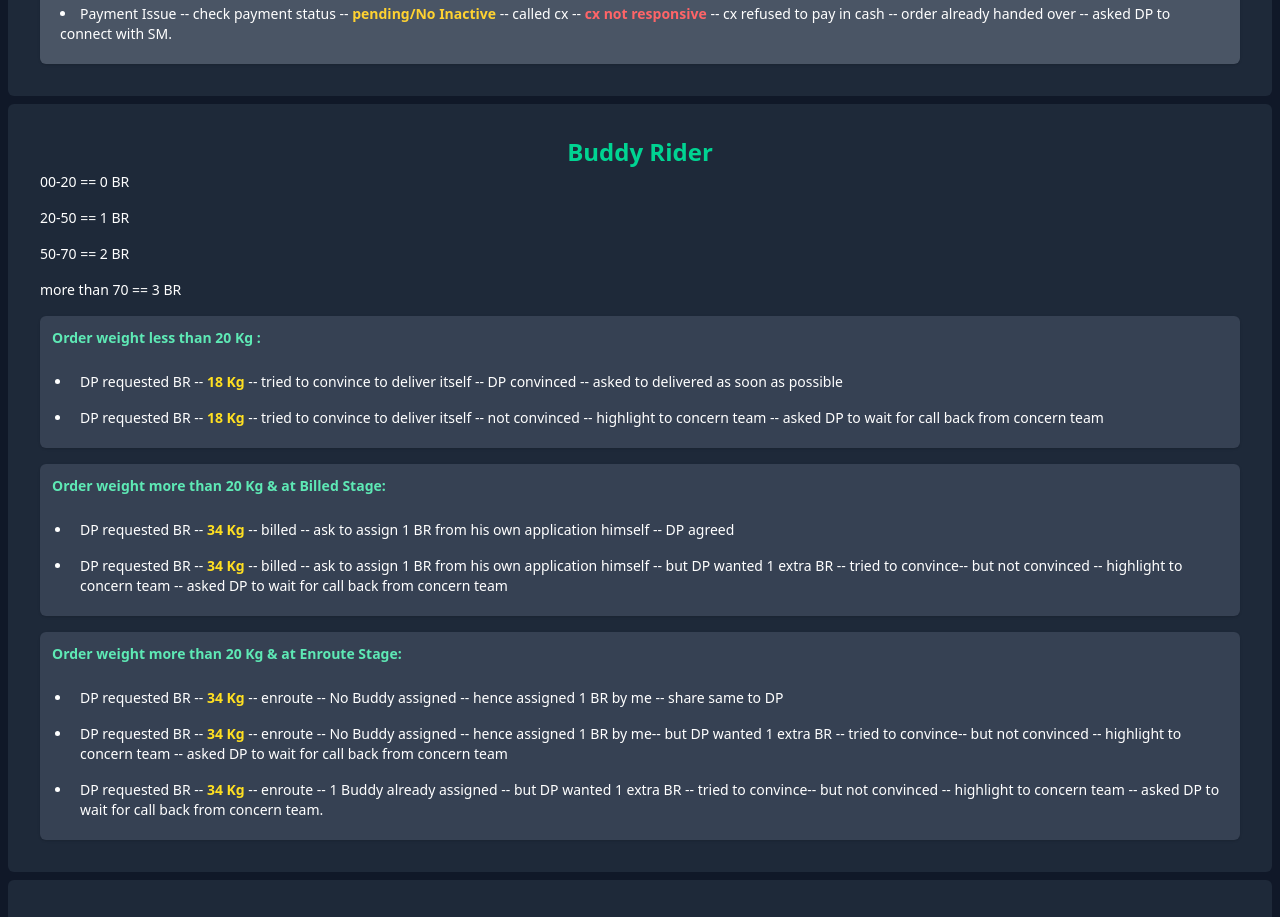
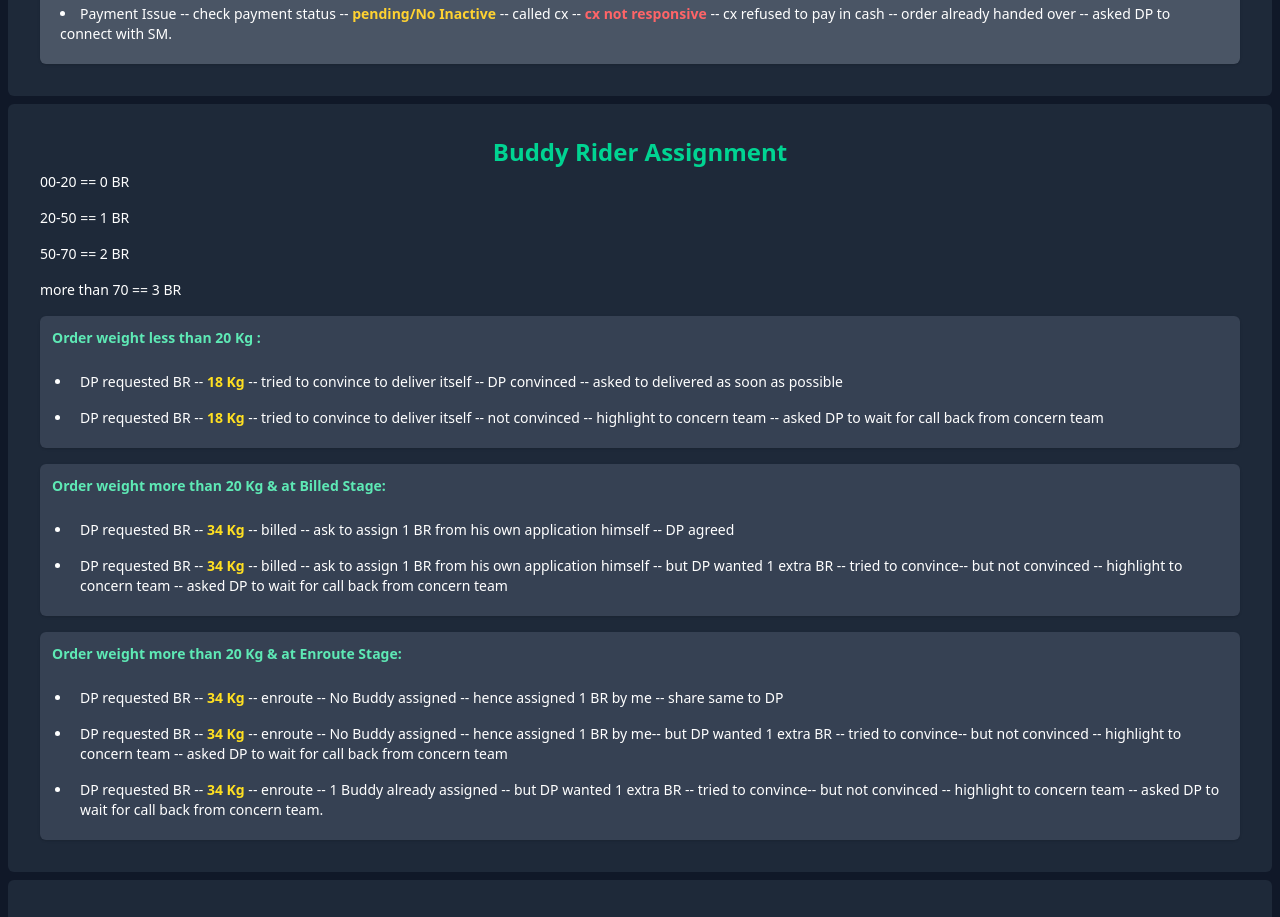
Before and after one commit to Code-with-Sahani/Blinket-DP, a React (Vite) app: page / in a window 1280 px wide. Shown: the part 7300-8217 px from the top of the page. Built offline with nearby package versions, Linux system fonts and the light colour scheme.

Commit message:
Update BuddyRider.jsx

```diff
--- a/src/Components/BuddyRider.jsx
+++ b/src/Components/BuddyRider.jsx
@@ -3,7 +3,7 @@ import React from 'react'
 const BuddyRider = () => {
     return (
         <div className='m-2 p-4 text-sm bg-gray-800 text-white rounded-md md:p-6 lg:p-8'>
-            <h2 className="text-center text-2xl font-semibold text-emerald-400 mb-1">Buddy Rider</h2>
+            <h2 className="text-center text-2xl font-semibold text-emerald-400 mb-1">Buddy Rider Assignment</h2>
 
             <div className='space-y-4'>
 
```
